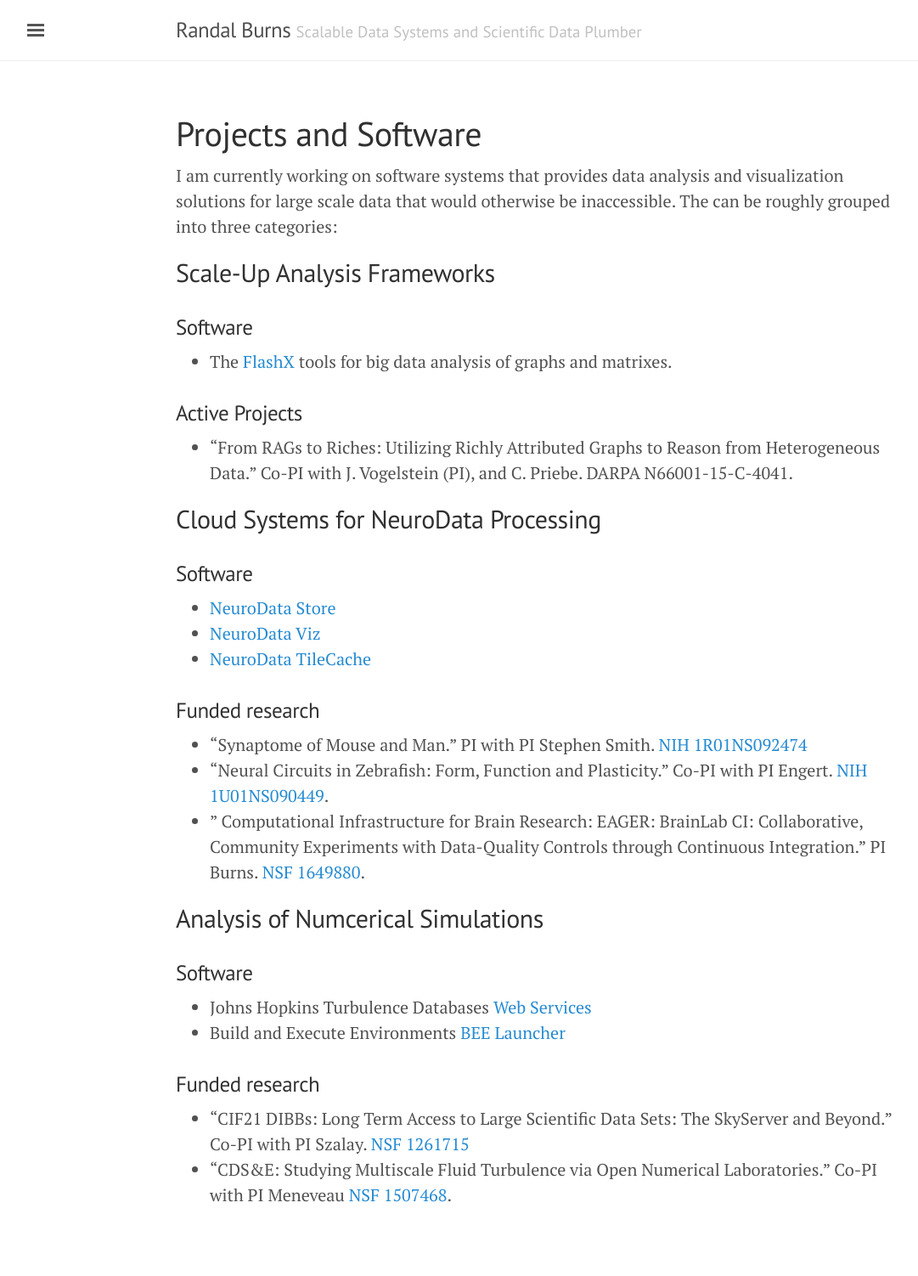
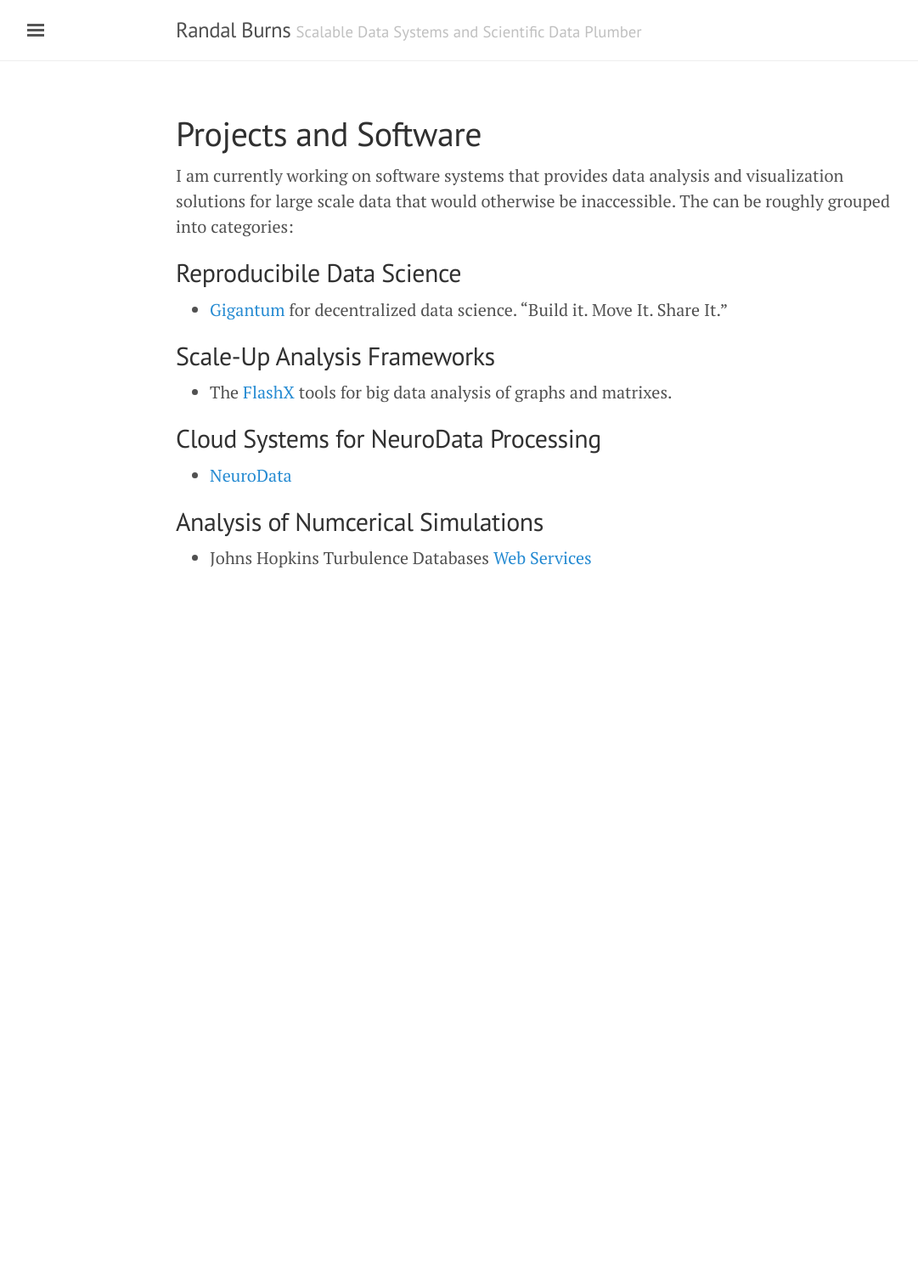
Before and after one commit to randalburns/randalburns.github.io, a Jekyll site: the page built from projects.md, in a window 1280 px wide. Shown: the whole page at 85% size, without its empty margins (3-1084 px from the left). Built offline with Jekyll 4.4.1, drawn with Linux system fonts in a browser that asks for light colours; after the commit the page ends 900 px from its top, so only the background shows below that.

Commit message:
Projects.

```diff
--- a/projects.md
+++ b/projects.md
@@ -3,37 +3,16 @@
 title: Projects and Software
 ---
 
-I am currently working on software systems that provides data analysis and visualization solutions for large scale data that would otherwise be inaccessible.  The can be roughly grouped into three categories:
+I am currently working on software systems that provides data analysis and visualization solutions for large scale data that would otherwise be inaccessible.  The can be roughly grouped into categories:
+
+## Reproducibile Data Science
+  - [Gigantum](https://gigantum.com) for decentralized data science. "Build it. Move It. Share It."
 
 ## Scale-Up Analysis Frameworks
-
-### Software
   - The [FlashX](https://github.com/zheng-da/FlashX) tools for big data analysis of graphs and matrixes.
 
-### Active Projects
-  - “From RAGs to Riches: Utilizing Richly Attributed Graphs to Reason from Heterogeneous Data.” Co-PI
-with J. Vogelstein (PI), and C. Priebe. DARPA N66001-15-C-4041.
-
-
 ## Cloud Systems for NeuroData Processing
-
-### Software
-  - [NeuroData Store](https://github.com/neurodata/ndstore)
-  - [NeuroData Viz](https://github.com/neurodata/ndviz)
-  - [NeuroData TileCache](https://github.com/neurodata/ndtilecache)
-
-### Funded research
-  - "Synaptome of Mouse and Man." PI with PI Stephen Smith. [NIH 1R01NS092474](https://projectreporter.nih.gov/project_description.cfm?projectnumber=1R01NS092474-01)
-  - "Neural Circuits in Zebrafish: Form, Function and Plasticity." Co-PI with PI Engert. [NIH 1U01NS090449](https://projectreporter.nih.gov/project_info_description.cfm?icde=0&aid=8826324).
-  - " Computational Infrastructure for Brain Research: EAGER: BrainLab CI: Collaborative, Community Experiments with Data-Quality Controls through Continuous Integration." PI Burns. [NSF 1649880](http://nsf.gov/awardsearch/showAward?AWD_ID=1649880&HistoricalAwards=false).
+  - [NeuroData](https://neurodata.io)
 
 ## Analysis of Numcerical Simulations
-
-### Software
   - Johns Hopkins Turbulence Databases [Web Services](http://turbulence.pha.jhu.edu/)
-  - Build and Execute Environments [BEE Launcher](https://datascience.lanl.gov/bee.html)
-
-### Funded research
-
-  - "CIF21 DIBBs: Long Term Access to Large Scientific Data Sets: The SkyServer and Beyond." Co-PI with PI Szalay. [NSF 1261715](https://www.nsf.gov/awardsearch/showAward?AWD_ID=1261715&HistoricalAwards=false)
-  - "CDS&E: Studying Multiscale Fluid Turbulence via Open Numerical Laboratories." Co-PI with PI Meneveau [NSF 1507468](https://www.nsf.gov/awardsearch/showAward?AWD_ID=1507469&HistoricalAwards=false).
```
Also changed, not shown: family.md (+4 -1 lines).
